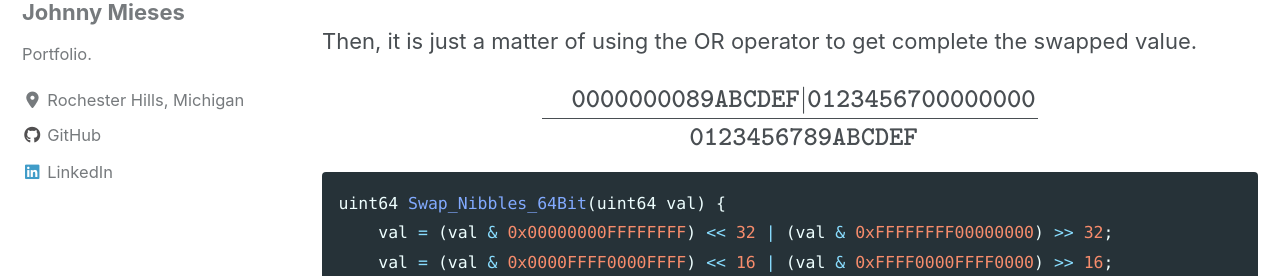
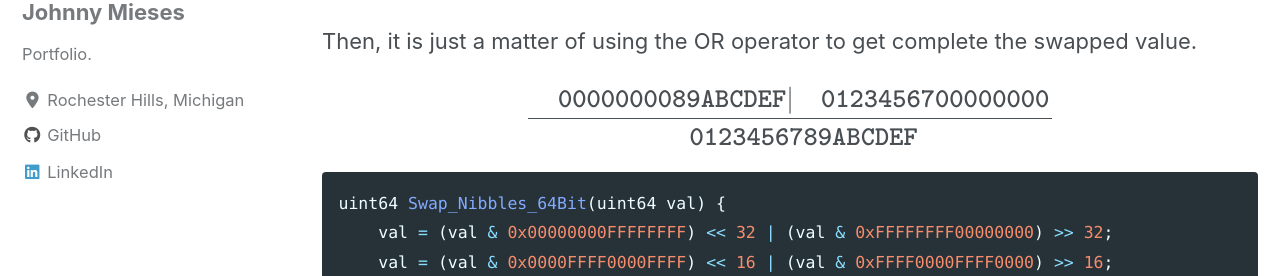
Before and after one commit to jmieses/jmportfolio.github.io, a Jekyll site: the page built from _posts/2020-04-24-Swapping-Nibbles-in-64-bitfield.md, in a window 1280 px wide and 900 px high, scrolled down 1061 px. Shown: the part 174-450 px from the top of the window. Built offline with Jekyll 4.4.1, drawn with Linux system fonts in a browser that asks for light colours; cached includes are drawn as plain includes; nearby versions of some CDN libraries; formulas are drawn with MathJax 3.

Commit message:
post update

````diff
--- a/_posts/2020-04-24-Swapping-Nibbles-in-64-bitfield.md
+++ b/_posts/2020-04-24-Swapping-Nibbles-in-64-bitfield.md
@@ -31,7 +31,7 @@ $$ \hspace{5em} \texttt{(0000000089ABCDEF << 32) = 89ABCDEF00000000} \\
 
 Then, it is just a matter of using the OR operator to get complete the swapped value.
 
-$$\frac{\quad \texttt{0000000089ABCDEF} \\ |  \texttt{0123456700000000}}{\quad \texttt{0123456789ABCDEF}} $$
+$$\frac{\quad \texttt{0000000089ABCDEF} \\ | \quad \texttt{0123456700000000}}{\quad \texttt{0123456789ABCDEF}} $$
 
 ```c
 uint64 Swap_Nibbles_64Bit(uint64 val) {
````
